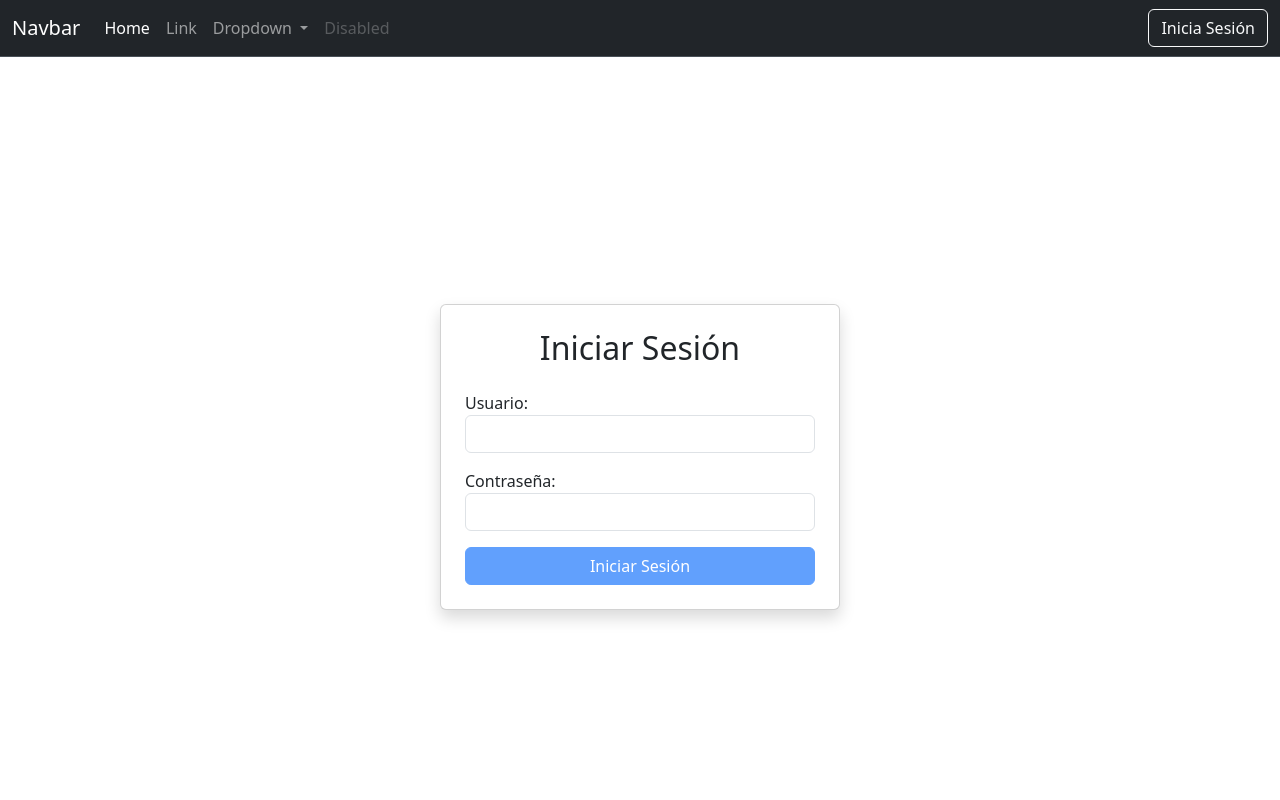
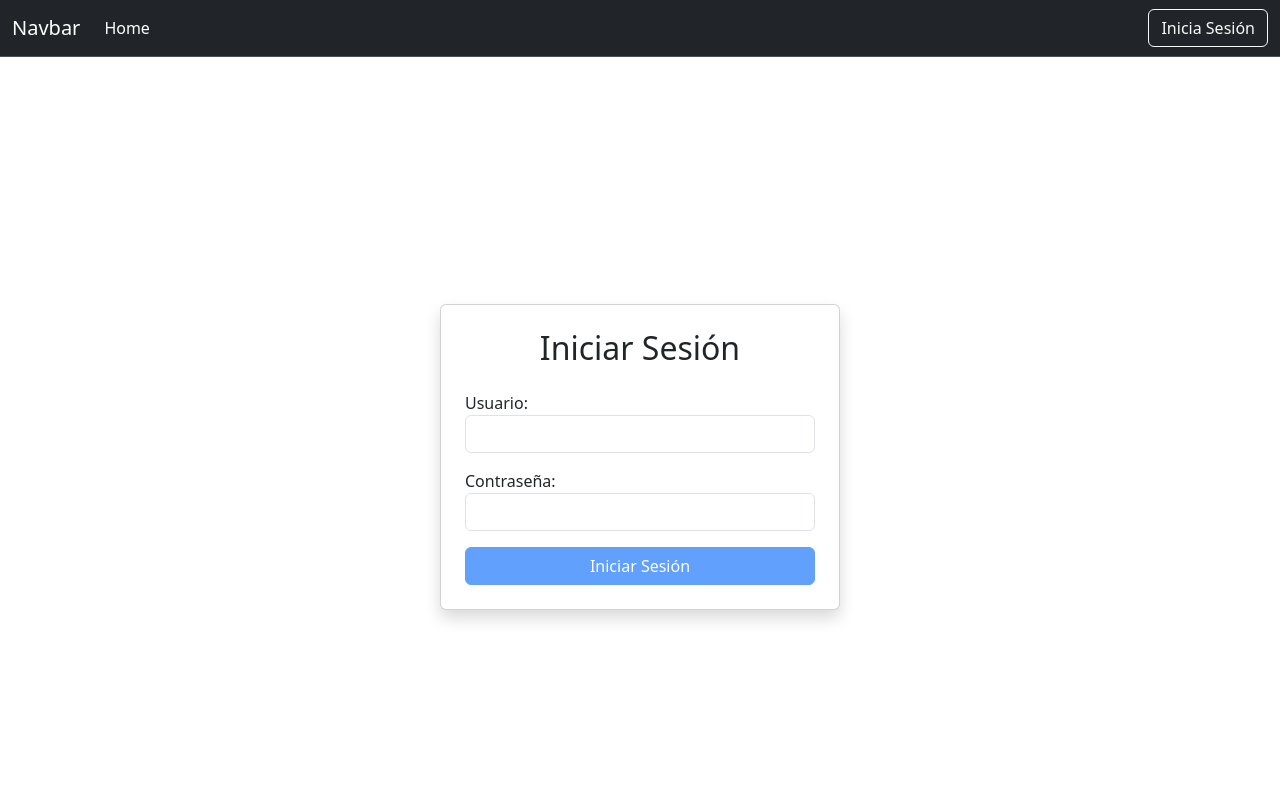
Before and after one commit to FcoMdz/prestamos, an Angular app in the folder Front/: page /home in a window 1280 px wide. Shown: the top 800 px of the page. Built offline with nearby package versions, Linux system fonts and the light colour scheme.

Commit message:
little changes

```diff
--- a/Front/src/app/app.routes.ts
+++ b/Front/src/app/app.routes.ts
@@ -9,7 +9,6 @@
     { path: '', redirectTo: '/home', pathMatch: 'full' }, // Redirige a 'home' por defecto
     { path: 'home', component: LandingComponent }, // Ruta para el componente de la página principal
     { path: 'cotizar', component: CotizacionComponent }, // Ruta para el componente para realiar cotizaciones
-    { path: 'cotizar', component: CotizacionComponent }, // Ruta para el componente para realiar cotizaciones
     { path: 'login', component: LoginComponent }, // Ruta para el componente para realiar cotizaciones
     { path: 'signup', component: SingupComponent }, // Ruta para el componente para realiar cotizaciones
     { path: '**', component: LandingComponent }, // Manejo de rutas no encontradas (404)
--- a/Front/src/app/compontents/general/navbar/navbar.component.html
+++ b/Front/src/app/compontents/general/navbar/navbar.component.html
@@ -9,23 +9,6 @@
           <li class="nav-item">
             <a class="nav-link active" aria-current="page" href="#">Home</a>
           </li>
-          <li class="nav-item">
-            <a class="nav-link" href="#">Link</a>
-          </li>
-          <li class="nav-item dropdown">
-            <a class="nav-link dropdown-toggle" href="#" role="button" data-bs-toggle="dropdown" aria-expanded="false">
-              Dropdown
-            </a>
-            <ul class="dropdown-menu">
-              <li><a class="dropdown-item" href="#">Action</a></li>
-              <li><a class="dropdown-item" href="#">Another action</a></li>
-              <li><hr class="dropdown-divider"></li>
-              <li><a class="dropdown-item" href="#">Something else here</a></li>
-            </ul>
-          </li>
-          <li class="nav-item">
-            <a class="nav-link disabled" aria-disabled="true">Disabled</a>
-          </li>
         </ul>
         <button class="btn btn-outline-light" type="submit">Inicia Sesión</button>
 
```
